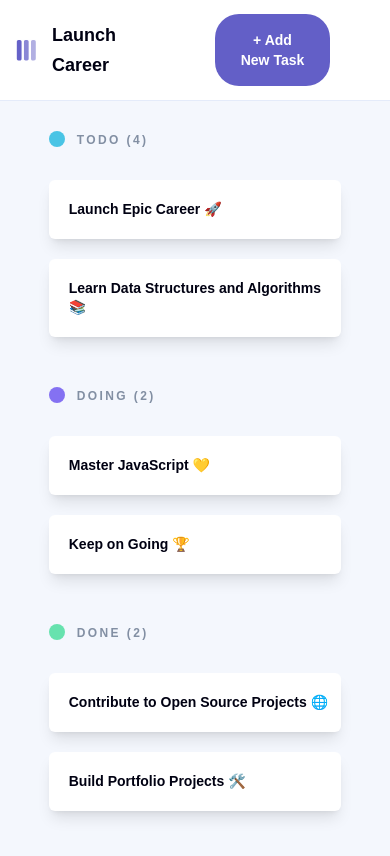
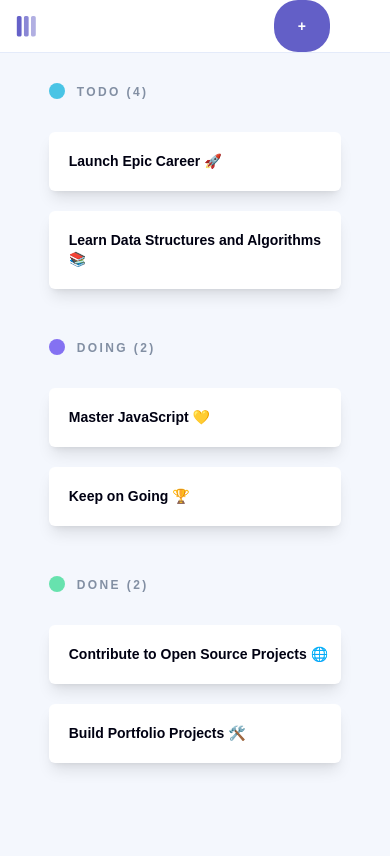
Before and after one commit to RubenOpperman/RUBOPP25120_FTO2502_GroupB_Ruben-Opperman_JSL05, a website: page src/index.html in a window 390 px wide. Drawn offline with Linux system fonts and the light colour scheme.

Commit message:
add local storage and update button responsiveness

```diff
--- a/src/index.html
+++ b/src/index.html
@@ -53,7 +53,7 @@
             class="md:hidden block w-9 h-auto pl-4"
           />
           <h2
-            class="text-lg md:text-2xl md:pt-8 md:pb-9 pl-4 py-5 md:pl-6 text-primary-font-color leading-[30px]"
+            class="text-lg md:text-2xl md:pt-8 md:pb-9 pl-4 py-5 md:pl-6 text-primary-font-color leading-[30px] md:block hidden"
           >
             Launch Career
           </h2>
@@ -61,9 +61,7 @@
             <button
               id="add-task-btn"
               class="ml-15 font-bold text-primary-color text-sm bg-[#635FC7] px-6 py-4 rounded-3xl"
-            >
-              + Add New Task
-            </button>
+            ></button>
           </div>
         </div>
       </header>
--- a/src/main.js
+++ b/src/main.js
@@ -211,6 +211,16 @@ function loadDoneTasks(tasks) {
   });
 }
 
+const updateBtnText = () => {
+  if (window.matchMedia("(max-width: 768px)").matches) {
+    addTaskBtn.innerText = "+";
+  } else {
+    addTaskBtn.innerText = "+ Add New Task";
+  }
+};
+updateBtnText();
+window.addEventListener("resize", updateBtnText);
+
 closeModalBtn.addEventListener("click", closeModal);
 
 loadTodoTasks(savedTasks);
```
